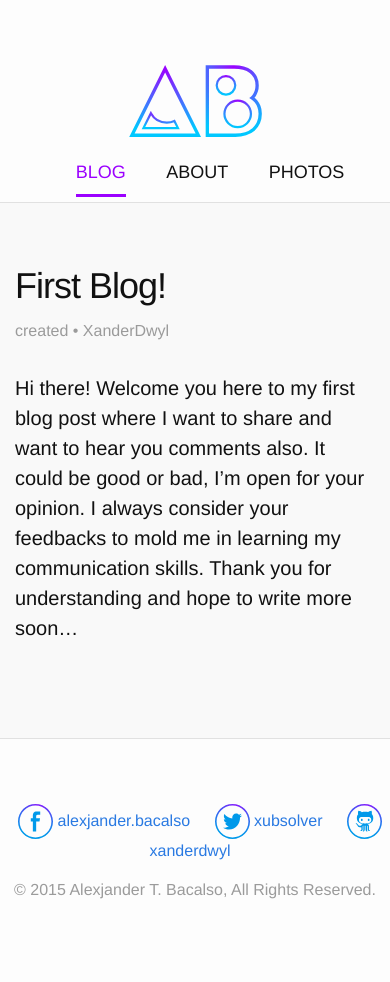
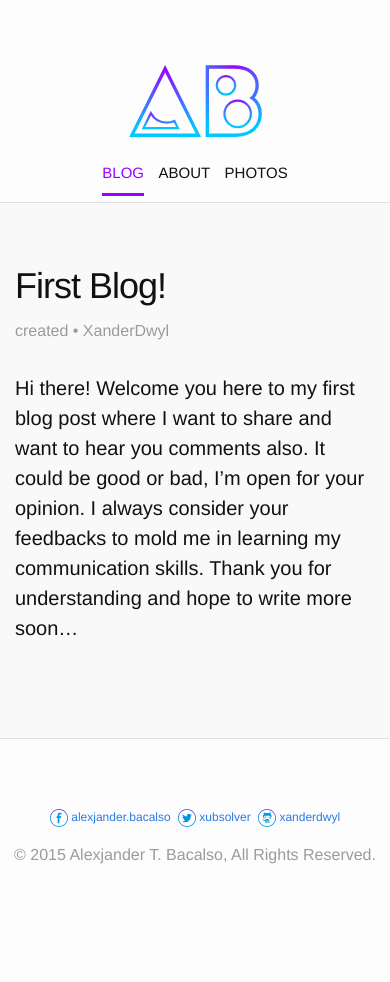
Before and after one commit to XanderDwyl/xanderdwyl.github.io, a Jekyll site: the page built from _posts/2015-03-09-my-first-blog.md, in a window 390 px wide. Built offline with Jekyll 4.4.1, drawn with Linux system fonts in a browser that asks for light colours; comment, search, counter and statistics services are not loaded; after the commit the page ends 947 px from its top, so only the background shows below that.

Commit message:
fix mobile display

```diff
--- a/_sass/_layout.scss
+++ b/_sass/_layout.scss
@@ -55,6 +55,20 @@
             a.active, a:hover {
                 border-bottom : 3px solid #9b00ff;
                 color         : #9b00ff;
+            }
+        }
+
+        @include media-query($on-palm) {
+            ul {
+                margin : 0;
+
+                li {
+                    padding : 0 5px;
+                    a{
+                        font-size : 15px;
+                        margin    : 0;
+                    }
+                }
             }
         }
     }
@@ -136,6 +150,7 @@
     .nav-menu {
         text-align : right;
     }
+
 }
 
 /**
@@ -152,6 +167,18 @@
 
             &:hover {
                 color : #9b00ff;
+            }
+        }
+
+        @include media-query($on-palm) {
+
+            a.icon {
+                margin     : 0 2px;
+                text-align : left;
+                font-size  : 12px;
+            }
+            img.icon {
+                width : 18px;
             }
         }
 
```
